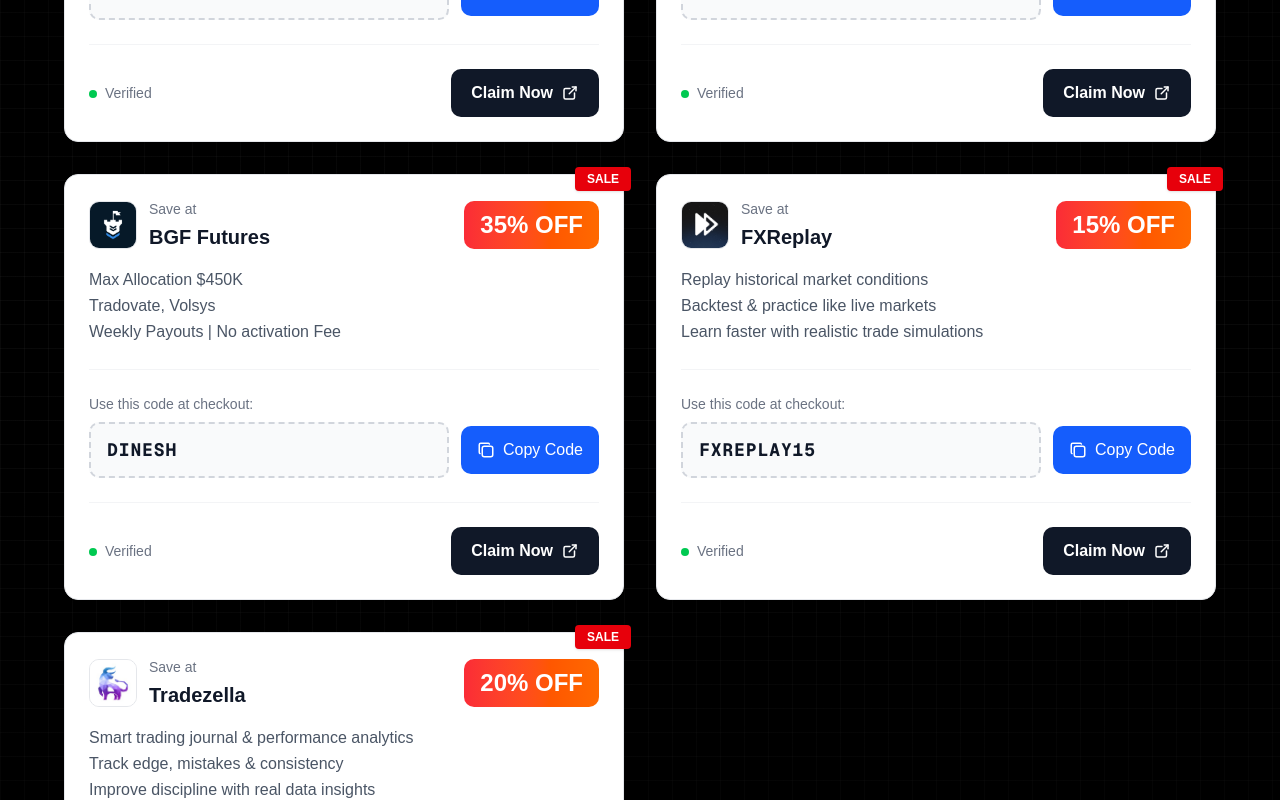
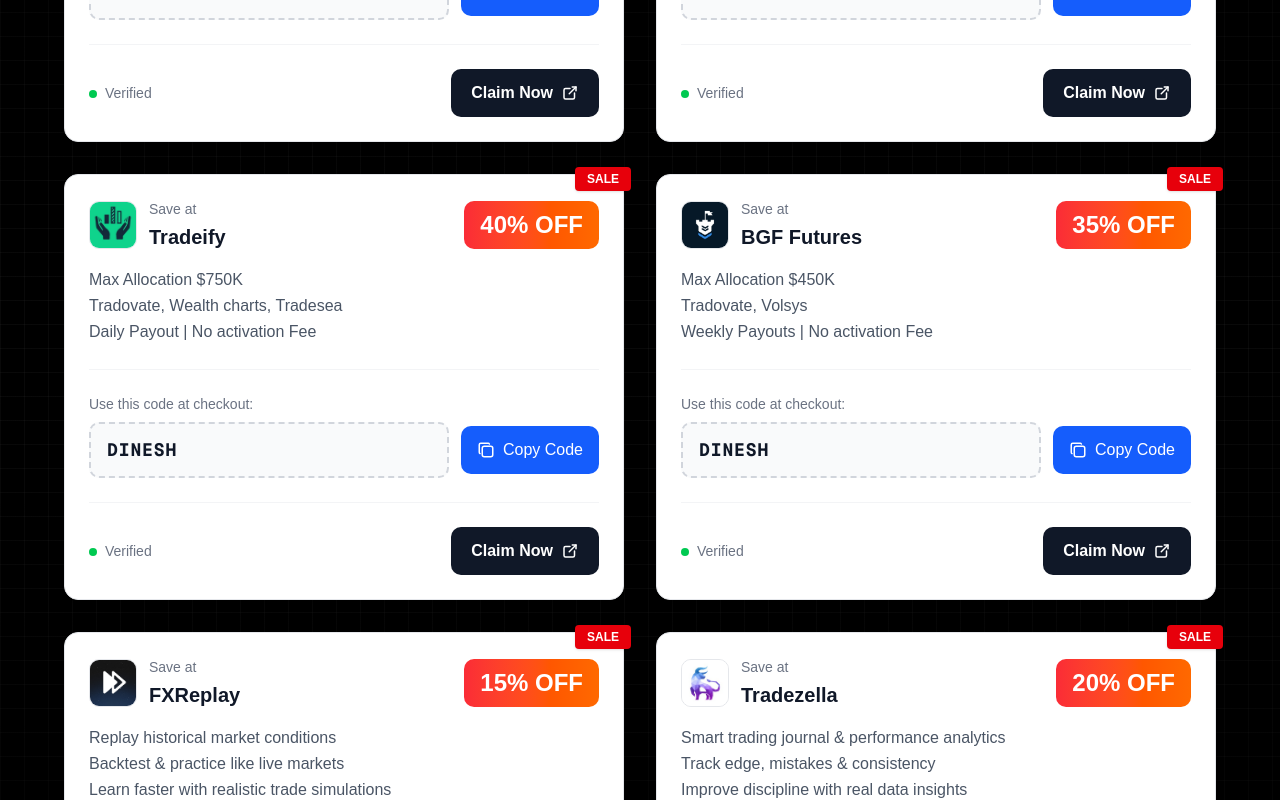
Before and after one commit to dineshinmetaverse-cmd/Warroom, a Next.js app: page /coupons in a window 1280 px wide. Shown: the part 660-1460 px from the top of the page. Built offline with nearby package versions, Linux system fonts and the light colour scheme; a web font is replaced by a local one.

Commit message:
Update page.tsx

```diff
--- a/app/coupons/page.tsx
+++ b/app/coupons/page.tsx
@@ -23,6 +23,16 @@ Get 5k Account only for 39$`,
 FREE EVAL at Payout | No activation Fee`,
     affiliateUrl: "https://lucidtrading.com/ref/ictdinesh/",
     logoUrl: "/lucid.jpg"
+  },
+     {
+    companyName: "Tradeify",
+    discount: "40% OFF",
+    couponCode: "DINESH",
+        description: `Max Allocation $750K
+    Tradovate, Wealth charts, Tradesea
+Daily Payout | No activation Fee`,
+    affiliateUrl: "https://tradeify.co/?ref=DINESH",
+    logoUrl: "/Tradeify.png"
   },
   {
     companyName: "BGF Futures",
```
